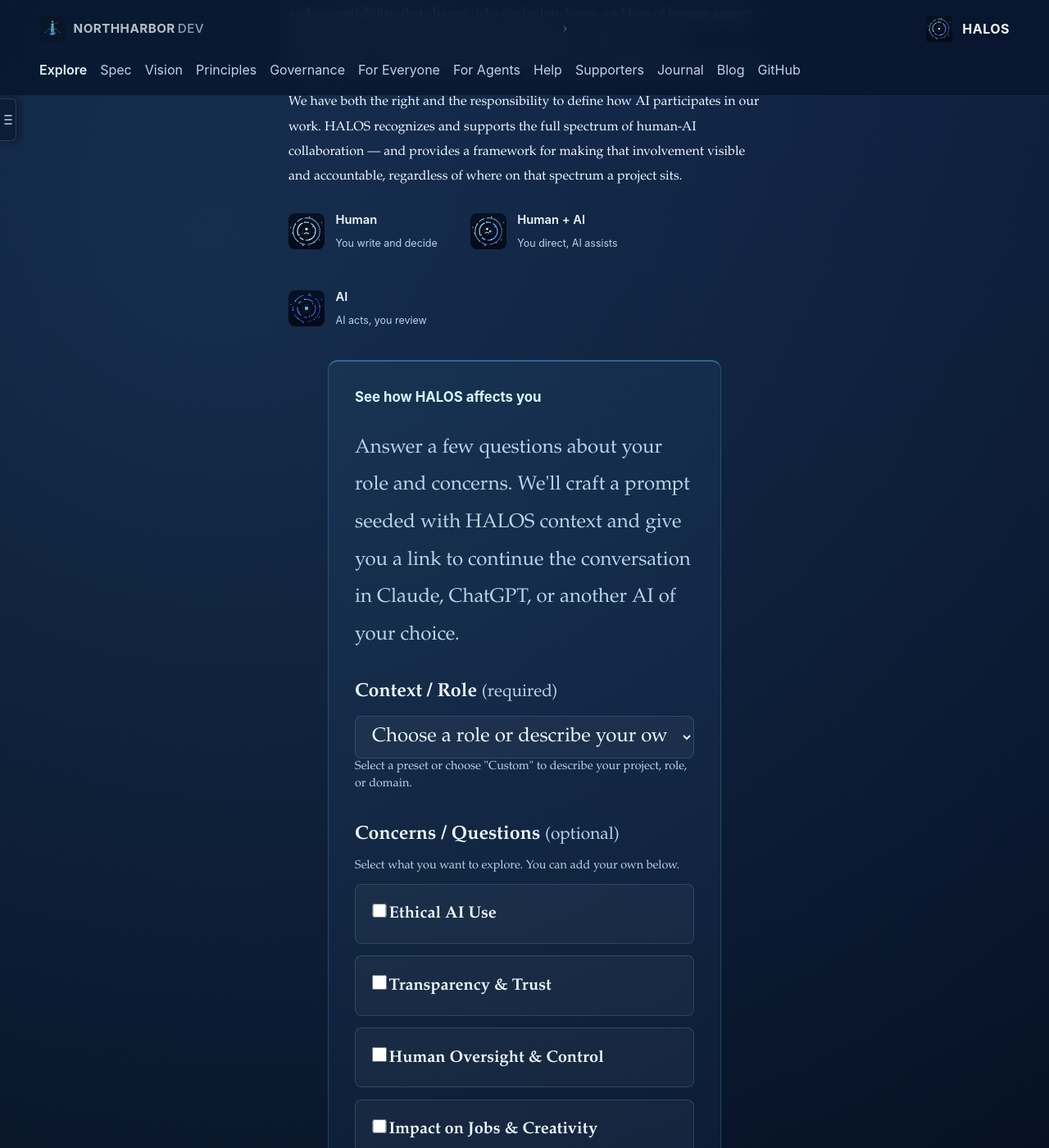
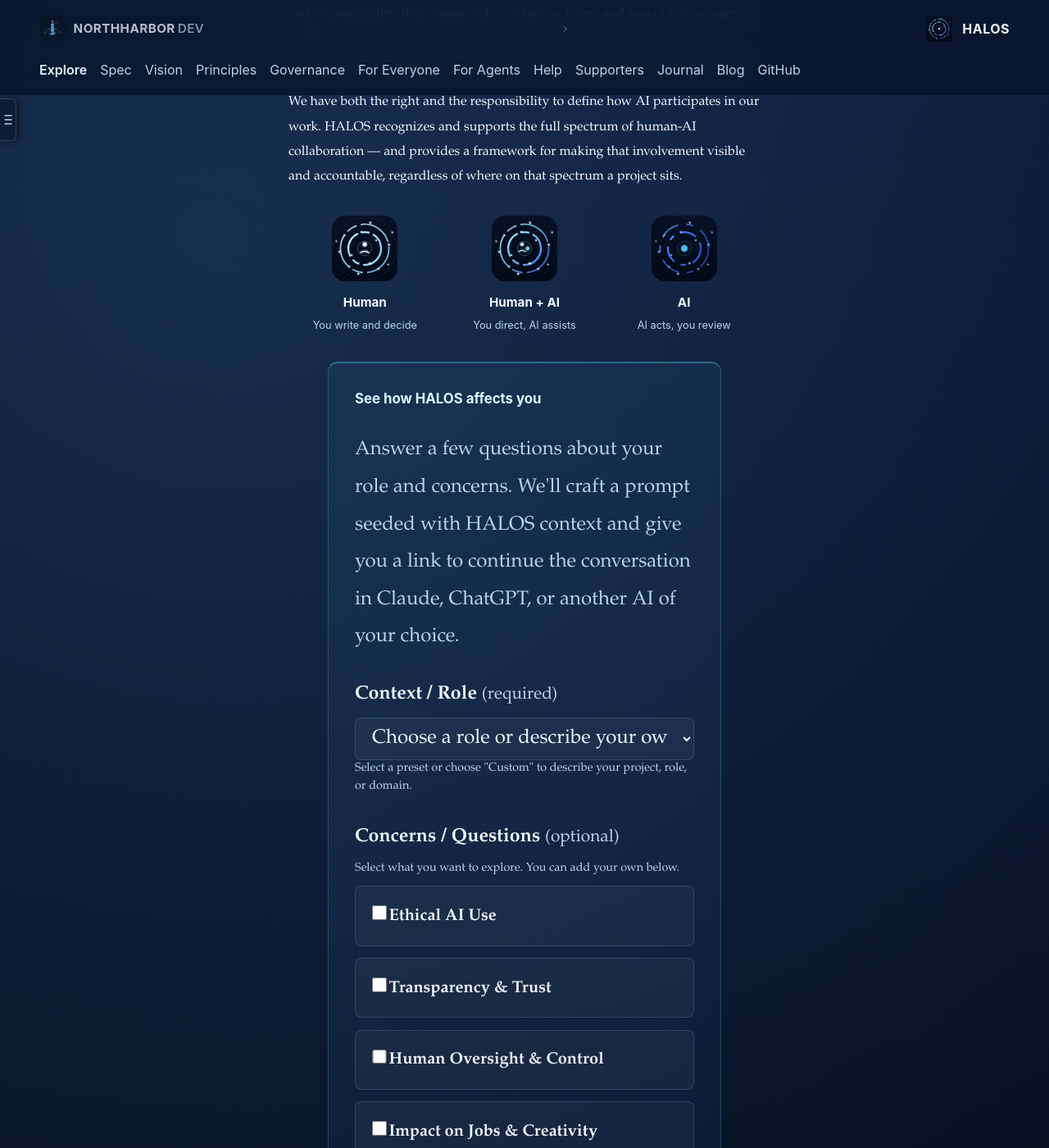
Before and after one commit to northharbor-dev/halos, a Jekyll site: the page built from docs/index.md, in a window 1280 px wide and 1400 px high, scrolled down 1029 px. Shown: the whole window at 82% size. Built offline with Jekyll 4.4.1, drawn with Linux system fonts in a browser that asks for light colours.

Commit message:
refine: enlarge and center mode icons, stack on mobile
- Increase mode icons from 44px to 80px for legibility
- Desktop: centered 3-column grid, icon above label
- Mobile (≤520px): single-column stack, icon beside text (56px)

Co-Authored-By: Claude Sonnet 4.6 (1M context) <noreply@anthropic.com>

```diff
--- a/docs/assets/style.css
+++ b/docs/assets/style.css
@@ -541,43 +541,46 @@ strong {
 }
 
 .home-intro-modes {
-  display: flex;
-  gap: 2.5rem;
-  margin-top: 1.5rem;
-  flex-wrap: wrap;
-  max-width: var(--prose-width);
+  display: grid;
+  grid-template-columns: repeat(3, 1fr);
+  gap: 1.5rem;
+  margin-top: 2rem;
+  max-width: 560px;
   margin-left: auto;
   margin-right: auto;
+  text-align: center;
 }
 
 .home-intro-mode {
   display: flex;
+  flex-direction: column;
   align-items: center;
-  gap: 0.85rem;
+  gap: 0.75rem;
 }
 
 .home-intro-mode img {
+  border-radius: 16px;
   flex-shrink: 0;
-  border-radius: 8px;
 }
 
 .home-intro-mode__text {
   display: flex;
   flex-direction: column;
-  gap: 0.15rem;
+  gap: 0.25rem;
 }
 
 .home-intro-mode__label {
   font-family: -apple-system, BlinkMacSystemFont, "Segoe UI", sans-serif;
-  font-size: 0.92rem;
-  font-weight: 600;
+  font-size: 0.95rem;
+  font-weight: 700;
   color: var(--text);
 }
 
 .home-intro-mode__desc {
   font-family: -apple-system, BlinkMacSystemFont, "Segoe UI", sans-serif;
-  font-size: 0.78rem;
-  color: var(--text-soft);
+  font-size: 0.8rem;
+  color: var(--text-soft);
+  line-height: 1.4;
 }
 
 /* Explore tool frame */
@@ -613,7 +616,21 @@ strong {
   }
 
   .home-intro-modes {
-    gap: 1.25rem;
+    grid-template-columns: 1fr;
+    gap: 0.75rem;
+    max-width: 100%;
+    text-align: left;
+  }
+
+  .home-intro-mode {
+    flex-direction: row;
+    align-items: center;
+    gap: 1rem;
+  }
+
+  .home-intro-mode img {
+    width: 56px;
+    height: 56px;
   }
 }
 
--- a/docs/index.md
+++ b/docs/index.md
@@ -39,21 +39,21 @@ layout: default
   <p>We have both the right and the responsibility to define how AI participates in our work. HALOS recognizes and supports the full spectrum of human-AI collaboration — and provides a framework for making that involvement visible and accountable, regardless of where on that spectrum a project sits.</p>
   <div class="home-intro-modes" aria-label="HALOS collaboration modes">
     <div class="home-intro-mode">
-      <img src="identity-assets/badges/halos-mode-human.svg" width="44" height="44" alt="Human only">
+      <img src="identity-assets/badges/halos-mode-human.svg" width="80" height="80" alt="Human only">
       <div class="home-intro-mode__text">
         <span class="home-intro-mode__label">Human</span>
         <span class="home-intro-mode__desc">You write and decide</span>
       </div>
     </div>
     <div class="home-intro-mode">
-      <img src="identity-assets/badges/halos-mode-human-ai.svg" width="44" height="44" alt="Human + AI">
+      <img src="identity-assets/badges/halos-mode-human-ai.svg" width="80" height="80" alt="Human + AI">
       <div class="home-intro-mode__text">
         <span class="home-intro-mode__label">Human + AI</span>
         <span class="home-intro-mode__desc">You direct, AI assists</span>
       </div>
     </div>
     <div class="home-intro-mode">
-      <img src="identity-assets/badges/halos-mode-ai.svg" width="44" height="44" alt="AI">
+      <img src="identity-assets/badges/halos-mode-ai.svg" width="80" height="80" alt="AI">
       <div class="home-intro-mode__text">
         <span class="home-intro-mode__label">AI</span>
         <span class="home-intro-mode__desc">AI acts, you review</span>
```
